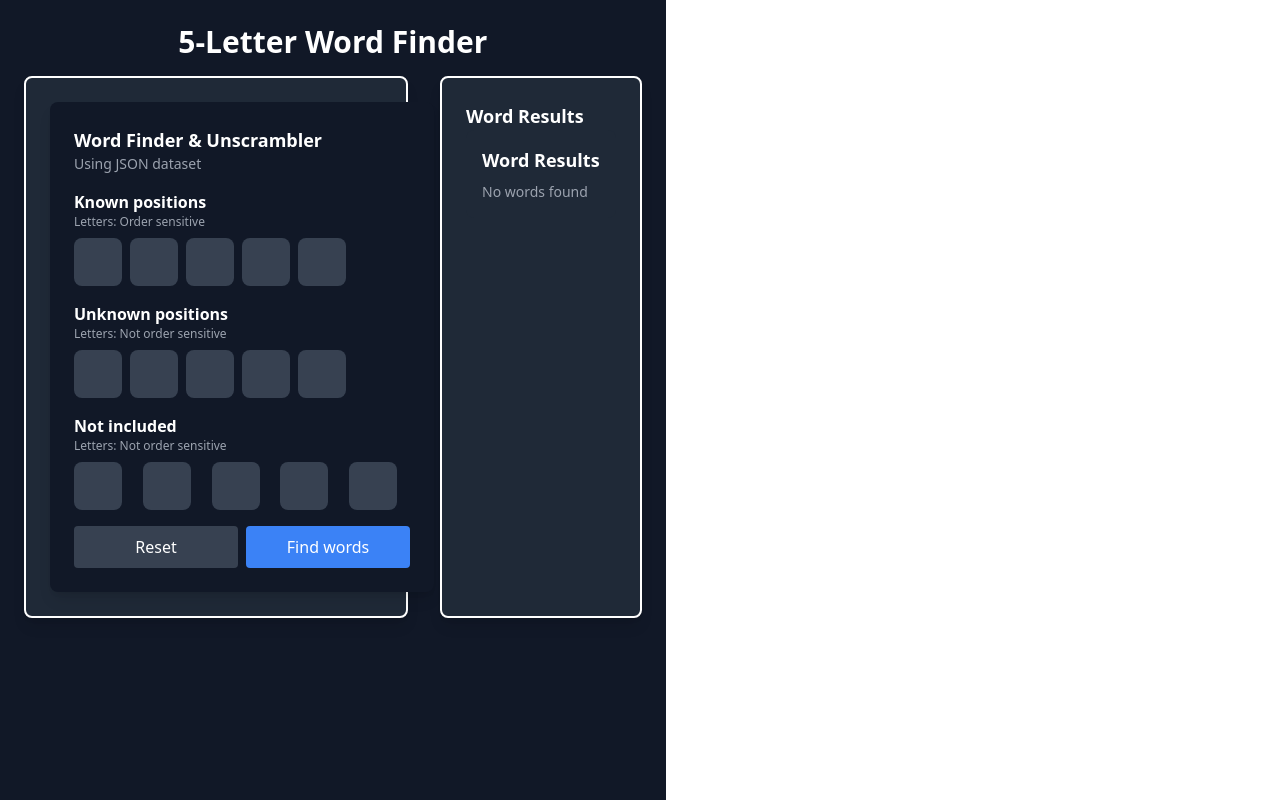
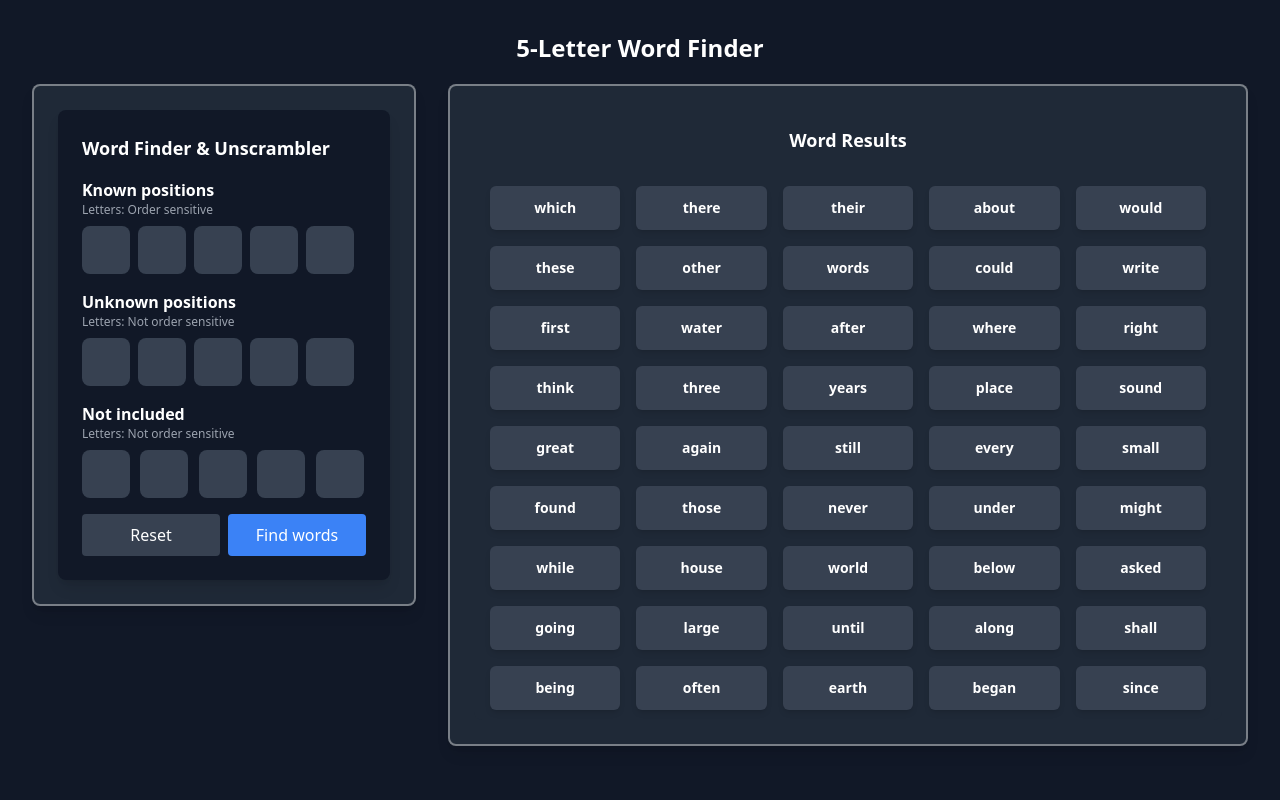
Before and after one commit to dineshkharah/5-letter-word-finder-react, a React (Vite) app: page / in a window 1280 px wide. Built offline with nearby package versions, Linux system fonts and the light colour scheme.

Commit message:
UI fixed for desktop

```diff
--- a/src/App.jsx
+++ b/src/App.jsx
@@ -1,24 +1,32 @@
-import React, { useState } from "react";
+import React, { useState, useEffect } from "react";
 import WordResults from "./components/WordResults";
 import WordFinder from "./components/WordFinder";
 
 const App = () => {
   const [results, setResults] = useState([]);
+  const [wordDataset, setWordDataset] = useState([]);
+
+  // Load words from JSON
+  useEffect(() => {
+    fetch("/words.json")
+      .then(response => response.json())
+      .then(data => setWordDataset(data.words))
+      .catch(error => console.error("Error loading words:", error));
+  }, []);
 
   return (
-    <div className="min-h-screen bg-gray-900 text-white p-6 flex flex-col items-center">
-      <h1 className="text-3xl font-bold mb-4">5-Letter Word Finder</h1>
+    <div className="flex flex-col items-center w-screen min-h-screen bg-gray-900 text-white p-8">
+      <h1 className="text-2xl font-bold text-center mb-5">5-Letter Word Finder</h1>
 
-      <div className="flex justify-center gap-8 w-full max-w-6xl">
-        {/* Left side - Word Finder */}
-        <div className="w-96 bg-gray-800 p-6 rounded-lg border-2 border-white shadow-lg">
+      <div className="flex justify-center items-start gap-8 w-full max-w-7xl">
+        {/* Left side - Dynamic Height */}
+        <div className="w-96 bg-gray-800 p-6 rounded-lg border-2 border-white/40 shadow-lg flex flex-col">
           <WordFinder setResults={setResults} />
         </div>
 
-        {/* Right side - Word Results */}
-        <div className="flex-1 bg-gray-800 p-6 rounded-lg border-2 border-white shadow-lg">
-          <h2 className="text-lg font-bold">Word Results</h2>
-          <WordResults filteredWords={results} />
+        {/* Right side - Match Left Side Height */}
+        <div className="flex-1 bg-gray-800 p-6 rounded-lg border-2 border-white/40 shadow-lg flex flex-col">
+          <WordResults filteredWords={results} allWords={wordDataset} />
         </div>
       </div>
     </div>
--- a/src/components/WordFinder.jsx
+++ b/src/components/WordFinder.jsx
@@ -24,9 +24,8 @@ const WordFinder = ({ setResults }) => {
     };
 
     return (
-        <div className="bg-gray-900 p-6 rounded-lg text-white w-96 mx-auto shadow-lg">
+        <div className="bg-gray-900 p-6 rounded-lg text-white shadow-lg">
             <h2 className="text-lg font-bold">Word Finder & Unscrambler</h2>
-            <p className="text-sm text-gray-400">Using JSON dataset</p>
 
             <WordInput
                 title="Known positions"
@@ -55,7 +54,7 @@ const WordFinder = ({ setResults }) => {
             {/* Buttons */}
             <div className="mt-4 flex gap-2">
                 <button
-                    className="flex-1 bg-gray-700 py-2 rounded"
+                    className="flex-1 bg-gray-700 py-2 rounded hover:bg-gray-600 transition"
                     onClick={() => {
                         setKnownLetters(["", "", "", "", ""]);
                         setUnknownLetters(["", "", "", "", ""]);
@@ -65,7 +64,7 @@ const WordFinder = ({ setResults }) => {
                 >
                     Reset
                 </button>
-                <button className="flex-1 bg-blue-500 py-2 rounded" onClick={findWords}>
+                <button className="flex-1 bg-blue-500 py-2 rounded hover:bg-blue-400 transition" onClick={findWords}>
                     Find words
                 </button>
             </div>
--- a/src/components/WordResults.jsx
+++ b/src/components/WordResults.jsx
@@ -1,18 +1,31 @@
-const WordResults = ({ filteredWords = [] }) => {
+const WordResults = ({ filteredWords = [], allWords = [] }) => {
+    // If no filters applied, show more words
+    const wordsToShow = filteredWords.length > 0 ? filteredWords : allWords.slice(0, 50);
+
     return (
-        <div className="p-4 bg-gray-800 rounded-lg text-sm max-h-96 overflow-y-auto">
-            <h3 className="text-lg font-semibold">Word Results</h3>
-            {filteredWords.length > 0 ? (
-                <div className="grid grid-cols-3 gap-4 mt-2">
-                    {filteredWords.map((word, index) => (
-                        <div key={index} className="bg-gray-700 px-3 py-2 rounded-lg text-center">
+        <div className="flex flex-col bg-gray-800 rounded-lg text-sm h-full max-h-full">
+            {/* Fixed Header */}
+            <div className="sticky top-0 bg-gray-800 py-4 z-10 text-center">
+                <h2 className="text-lg font-bold">Word Results</h2>
+            </div>
+
+            {/* Scrollable Word Grid */}
+            <div className="overflow-y-auto flex-1 p-4 max-h-[calc(100vh-250px)]">
+                {wordsToShow.length > 0 ? (
+                    <div className="grid grid-cols-4 md:grid-cols-5 gap-4">
+                        {wordsToShow.map((word, index) => (
+                            <div
+                                key={index}
+                                className="bg-gray-700 px-5 py-3 rounded-md text-white font-semibold text-center shadow-md"
+                            >
                                 {word}
                             </div>
                         ))}
                     </div>
                 ) : (
-                <p className="text-gray-400 mt-2">No words found</p>
+                    <p className="text-gray-300 text-center">No words found</p>
                 )}
+            </div>
         </div>
     );
 };
```
Lines whose indentation alone changed are shown as unchanged.
